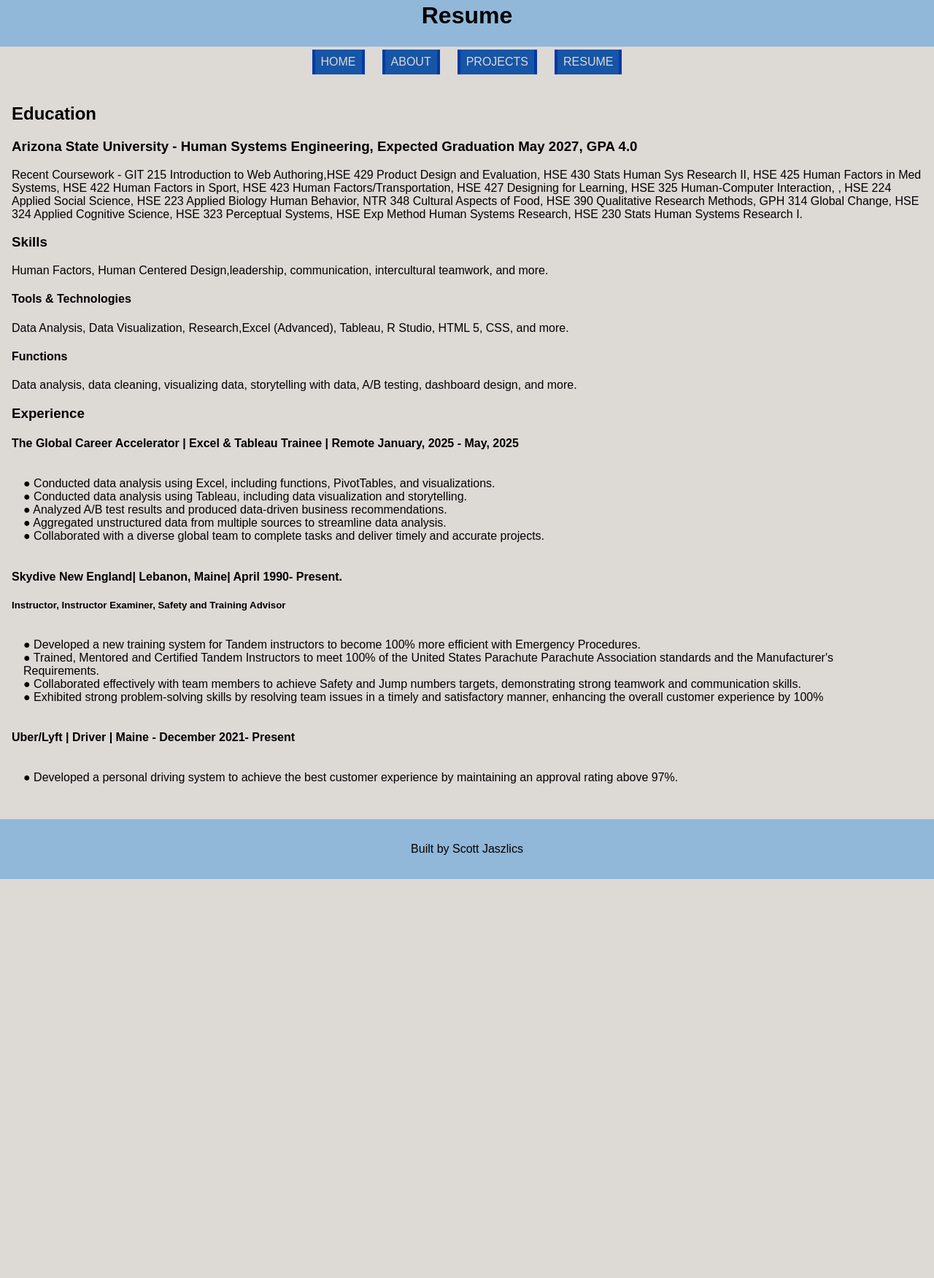
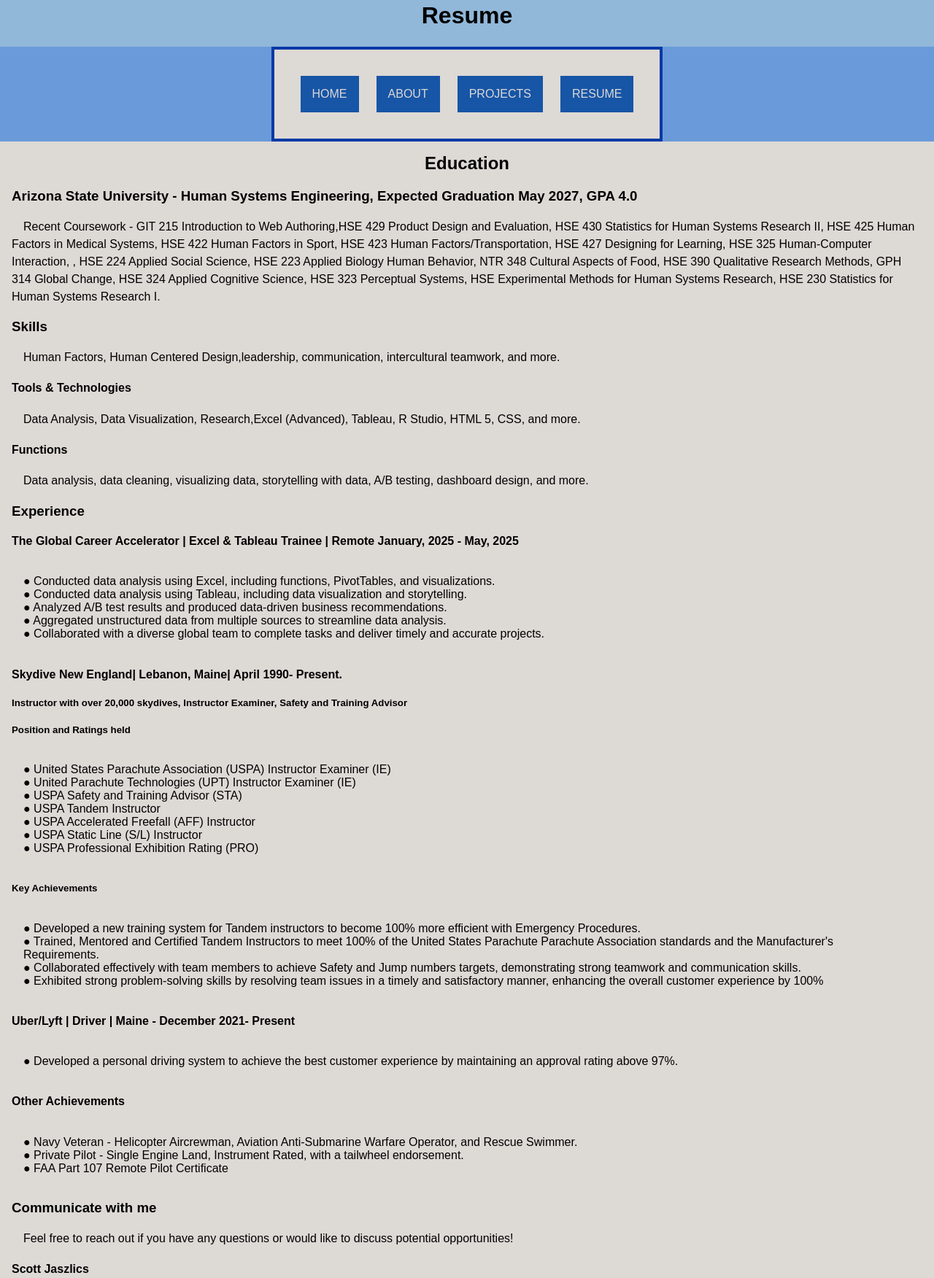
Before and after one commit to ajaszlic/ScottJaszlics, a plain HTML site: page resume.html in a window 1280 px wide. Shown: the part 21-1773 px from the top of the page at 73% size. Before the commit the page ends 1226 px from the top, so only its background shows below. Drawn offline with Linux system fonts and the light colour scheme.

Commit message:
CSS and HTML adjustments
Adjusted Nav A boxes, and Projects page.

```diff
--- a/resume.html
+++ b/resume.html
@@ -26,7 +26,7 @@
             <h3>Arizona
                 State University - Human Systems Engineering, Expected Graduation May 2027, GPA 4.0
             </h3>
-            <p>Recent Coursework - GIT 215 Introduction to Web Authoring,HSE 429 Product Design and Evaluation, HSE 430 Stats Human Sys Research II, HSE 425 Human Factors in Med Systems, HSE 422 Human Factors in Sport, HSE 423 Human Factors/Transportation, HSE 427 Designing for Learning, HSE 325 Human-Computer Interaction, , HSE 224 Applied Social Science, HSE 223 Applied Biology Human Behavior, NTR 348 Cultural Aspects of Food, HSE 390 Qualitative Research Methods, GPH 314 Global Change, HSE 324 Applied Cognitive Science, HSE 323 Perceptual Systems, HSE Exp Method Human Systems Research, HSE 230 Stats Human Systems Research I.
+            <p>Recent Coursework - GIT 215 Introduction to Web Authoring,HSE 429 Product Design and Evaluation, HSE 430 Statistics for Human Systems Research II, HSE 425 Human Factors in Medical Systems, HSE 422 Human Factors in Sport, HSE 423 Human Factors/Transportation, HSE 427 Designing for Learning, HSE 325 Human-Computer Interaction, , HSE 224 Applied Social Science, HSE 223 Applied Biology Human Behavior, NTR 348 Cultural Aspects of Food, HSE 390 Qualitative Research Methods, GPH 314 Global Change, HSE 324 Applied Cognitive Science, HSE 323 Perceptual Systems, HSE Experimental Methods for Human Systems Research, HSE 230 Statistics for Human Systems Research I.
             </p>
         </section>
         <section>
@@ -58,8 +58,26 @@ Data analysis, data cleaning, visualizing data, storytelling with data, A/B test
             </ul>
             <h4>Skydive New England| Lebanon, Maine| April 1990- Present.
             </h4>
-            <h5>Instructor, Instructor Examiner, Safety and Training Advisor
+            <h5>Instructor with over 20,000 skydives, Instructor Examiner, Safety and Training Advisor
             </h5>
+            <h5>Position and Ratings held</h5>
+            <ul>
+                <li>●	United States Parachute Association (USPA) Instructor Examiner (IE)
+                </li>
+                <li>●	United Parachute Technologies (UPT) Instructor Examiner (IE)
+                </li>
+                <li>●	USPA Safety and Training Advisor (STA)
+                </li>
+                <li>●	USPA Tandem Instructor
+                </li>
+                <li>●	USPA Accelerated Freefall (AFF) Instructor
+                </li>
+                <li>●	USPA Static Line (S/L) Instructor
+                </li>
+                <li>●	USPA Professional Exhibition Rating (PRO)
+                </li>
+            </ul>
+            <h5>Key Achievements</h5>
             <ul>
                 <li>●	Developed a new training system for Tandem instructors to become 100% more efficient with Emergency Procedures.
                 </li>
@@ -75,8 +93,27 @@ Data analysis, data cleaning, visualizing data, storytelling with data, A/B test
                 <li>●	Developed a personal driving system to achieve the best customer experience by maintaining an approval rating above 97%.
                 </li>
             </ul>
+            <h4>Other Achievements</h4>
+            <ul>
+                <li>●	Navy Veteran - Helicopter Aircrewman, Aviation Anti-Submarine Warfare Operator, and Rescue Swimmer.
+                </li>
+                <li>●	Private Pilot - Single Engine Land, Instrument Rated, with a tailwheel endorsement.
+                </li>
+                <li>●	FAA Part 107 Remote Pilot Certificate
+                </li>
+            </ul>
         </section>
-
+        <section>
+            <h3>Communicate with me</h3>
+            <p>Feel free to reach out if you have any questions or would like to discuss potential opportunities!</p>
+            <h4>Scott Jaszlics</h4>
+            <ul>
+                <li>Email: <a href="mailto:scottjaszlics@gmail.com">scottjaszlics@gmail.com</a></li>
+                <li>Email: <a href="mailto:ajaszlic@asu.edu">ajaszlic@asu.edu</a></li>
+            </ul>
+            <p>I live in Springvale, Maine. Which is Eastern Standard Time. Phone number is available upon request.</p>
+            <p>Thank you for taking the time to review my resume. I look forward to connecting with you!</p>
+        </section>
     </main>
     <footer>
      <p>Built by Scott Jaszlics</p>
--- a/styles.css
+++ b/styles.css
@@ -8,11 +8,16 @@ Slate Blue #91B7D9
 Biegeish #DDD9D5
 */
 /* GLOBAL (base) MOBILE FIRST */
-body { background-color: #DDD9D5;
+body {
+    grid-template-columns: 1fr;
+    background-color: #DDD9D5;
     font-family: Arial, Helvetica, sans-serif;
     margin: 0;
+    display: grid;
 }
-
+#header, #nav, #footer {
+    grid-column: 1 / -1;
+}
 header {
     background-color:#91B7D9;
     text-align: center;
@@ -24,27 +29,37 @@ header h1 {
 }
 
 header p {
-    margin-top: 0.5rem;
+    line-height: 1.5;
+    margin-bottom: 1rem;
+    text-align: left;
+    text-indent: 1rem;
 }
 
 nav {
     background-color:#6A9AD9;
+    display: flex;
+    gap: .5rem;
+    justify-content: space-around;
 }
 
 nav ul {
     list-style: none;
     margin: 0;
-    padding: 0;
+    padding: 2rem;
+    border-left: 4px solid  #0339A6;
+    border-right: 4px solid  #0339A6;
+    border-top: 4px solid  #0339A6;
+    border-bottom: 4px solid  #0339A6;
+
 }
 
 nav a {
     color: #DDD9D5;
+    flex: 1;
     text-decoration: none;
-    padding: 0.5rem;
-    display: inline-block;
+    padding: 1rem;
+    text-align: center;
     text-transform: uppercase;
-    border-left: 4px solid  #0339A6;
-    border-right: 4px solid  #0339A6;
     margin: .25rem;
 }
 
@@ -66,7 +81,7 @@ main {
 main a {
     color: #DDD9D5;
     text-decoration: none;
-    padding: 0.5rem;
+    padding: 1rem;
     display: block;
     border-left: 4px solid  #0339A6;
     border-right: 4px solid  #0339A6;
@@ -78,7 +93,9 @@ main a:hover {
 }
 
 img {
-    width:100%;
+    width:75%;
+    margin: 0 auto;
+    display: block;
 }
 
 #About, #Resume, #Projects, #Contact {
@@ -89,7 +106,15 @@ img {
     border-left: 4px solid  #0339A6;
     border-right: 4px solid  #0339A6;
 }
-
+h2 {
+    text-align: center;
+    margin-top: 0;
+}
+p {
+    line-height: 1.5;
+    margin-bottom: 1rem;
+    text-indent: 1rem;
+}
 ul {
 
     background-color: #DDD9D5;
@@ -139,6 +164,3 @@ footer {
 /* write a media query for a screen with at least 800px */
 /* change the body's grid template to 1fr 300px */
 /* target the header, nav, and footer and style their grid-column to 1/-1 */
-/* target the nav and display it flex, spaceed around */
-/* target the .card-row to display flex */
-/* target the sections in .card-row witha width for 30% */
```
Also changed, not shown: about.html (+1 -1 lines), contact.html (deleted, +0 -22 lines), index.html (+3 -1 lines), projects.html (+9 -10 lines).
